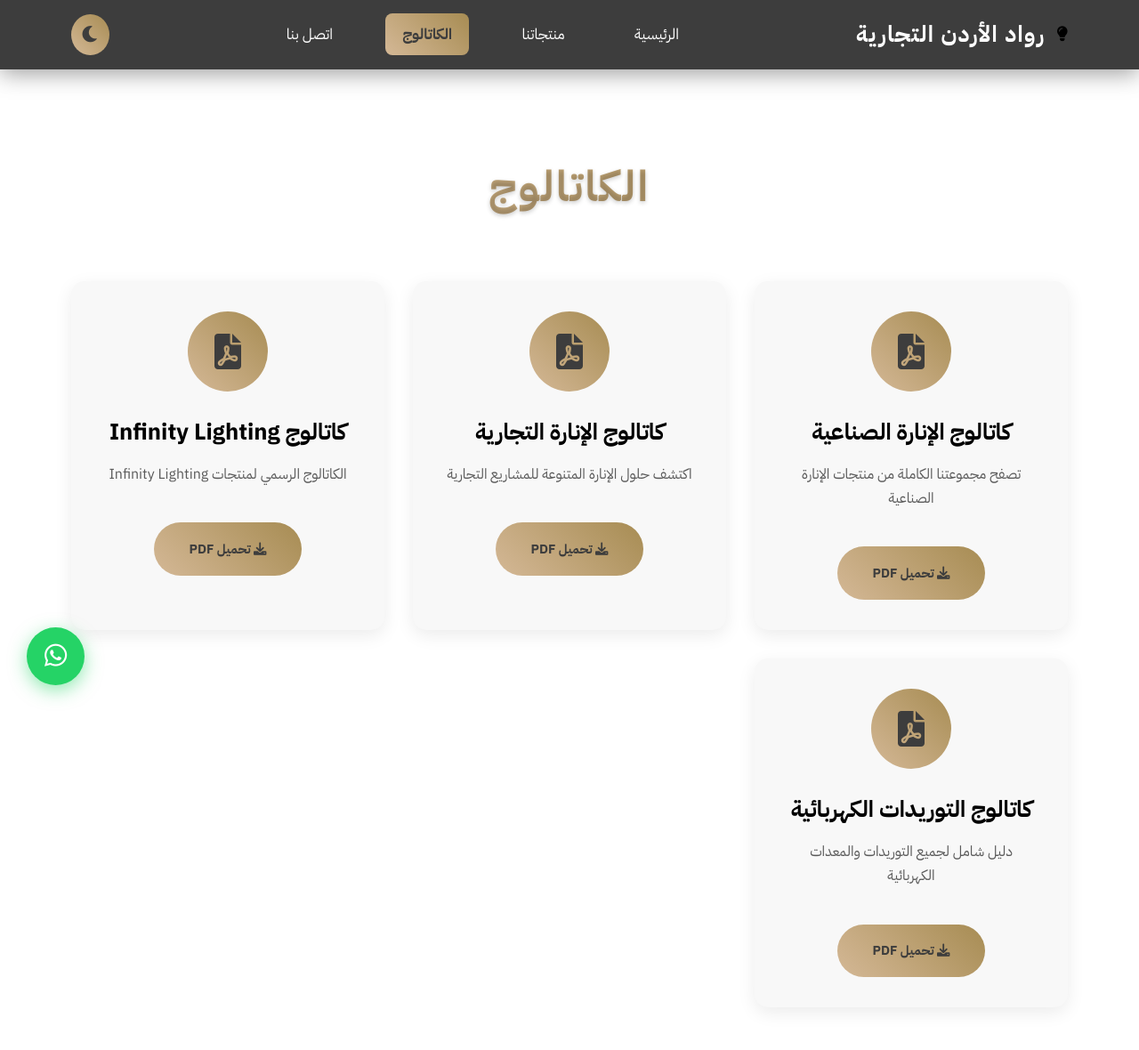
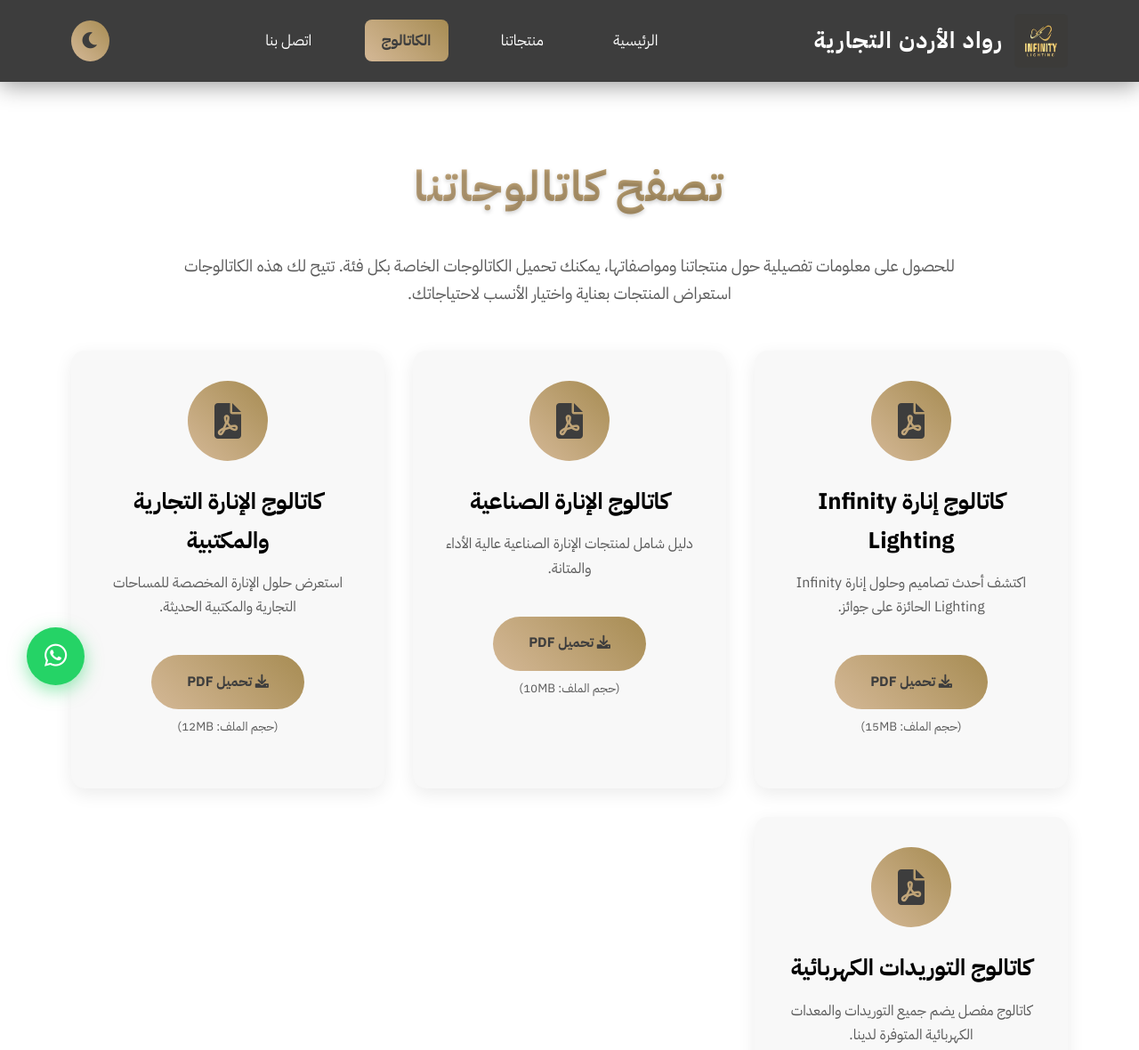
Before and after one commit to Awsafaneh/store, a plain HTML site: page catalog.html in a window 1280 px wide. Shown: the top 1180 px of the page at 89% size. Drawn offline with Linux system fonts and the light colour scheme.

Commit message:
Update catalog.html

```diff
--- a/catalog.html
+++ b/catalog.html
@@ -12,16 +12,14 @@
     <header class="header">
         <div class="nav-container">
             <div class="logo">
-                <div class="logo-icon">
-                    <i class="fas fa-lightbulb"></i>
-                </div>
+                <img src="inf.jpg" alt="Infinity Lighting Logo" class="logo-img">
                 <div class="logo-text">رواد الأردن التجارية</div>
             </div>
             <nav>
                 <ul class="nav-menu" id="navMenu">
                     <li><a href="index.html" class="nav-link">الرئيسية</a></li>
                     <li><a href="products.html" class="nav-link">منتجاتنا</a></li>
-                    <li><a href="catalog.html" class="nav-link active">الكاتالوج</a></li>
+                    <li><a href="catalog.html" class="nav-link">الكاتالوج</a></li>
                     <li><a href="contact.html" class="nav-link">اتصل بنا</a></li>
                 </ul>
             </nav>
@@ -39,54 +37,68 @@
     <main class="main-content">
         <section id="catalog" class="section active fade-in">
             <div class="container">
-                <h2 class="section-title">الكاتالوج</h2>
+                <h2 class="section-title">تصفح كاتالوجاتنا</h2>
+                <p style="text-align: center; max-width: 900px; margin: -2rem auto 3rem; font-size: 1.15rem; color: var(--dark-gray-text);">
+                    للحصول على معلومات تفصيلية حول منتجاتنا ومواصفاتها، يمكنك تحميل الكاتالوجات الخاصة بكل فئة.
+                    تتيح لك هذه الكاتالوجات استعراض المنتجات بعناية واختيار الأنسب لاحتياجاتك.
+                </p>
                 <div class="catalog-grid">
                     <div class="catalog-item">
                         <div class="product-icon">
                             <i class="fas fa-file-pdf"></i>
                         </div>
-                        <h3>كاتالوج الإنارة الصناعية</h3>
-                        <p>تصفح مجموعتنا الكاملة من منتجات الإنارة الصناعية</p>
-                        <a href="#" class="cta-button" style="margin-top: 1rem; font-size: 0.9rem;">
+                        <h3>كاتالوج إنارة Infinity Lighting</h3>
+                        <p>اكتشف أحدث تصاميم وحلول إنارة Infinity Lighting الحائزة على جوائز.</p>
+                        <a href="#" class="cta-button" style="margin-top: 1rem; font-size: 0.95rem;">
                             <i class="fas fa-download"></i> تحميل PDF
                         </a>
+                        <p style="font-size: 0.85rem; color: var(--dark-gray-text); margin-top: 0.5rem;">(حجم الملف: 15MB)</p>
                     </div>
                     <div class="catalog-item">
                         <div class="product-icon">
                             <i class="fas fa-file-pdf"></i>
                         </div>
-                        <h3>كاتالوج الإنارة التجارية</h3>
-                        <p>اكتشف حلول الإنارة المتنوعة للمشاريع التجارية</p>
-                        <a href="#" class="cta-button" style="margin-top: 1rem; font-size: 0.9rem;">
+                        <h3>كاتالوج الإنارة الصناعية</h3>
+                        <p>دليل شامل لمنتجات الإنارة الصناعية عالية الأداء والمتانة.</p>
+                        <a href="#" class="cta-button" style="margin-top: 1rem; font-size: 0.95rem;">
                             <i class="fas fa-download"></i> تحميل PDF
                         </a>
+                        <p style="font-size: 0.85rem; color: var(--dark-gray-text); margin-top: 0.5rem;">(حجم الملف: 10MB)</p>
                     </div>
                     <div class="catalog-item">
                         <div class="product-icon">
                             <i class="fas fa-file-pdf"></i>
                         </div>
-                        <h3>كاتالوج Infinity Lighting</h3>
-                        <p>الكاتالوج الرسمي لمنتجات Infinity Lighting</p>
-                        <a href="#" class="cta-button" style="margin-top: 1rem; font-size: 0.9rem;">
+                        <h3>كاتالوج الإنارة التجارية والمكتبية</h3>
+                        <p>استعرض حلول الإنارة المخصصة للمساحات التجارية والمكتبية الحديثة.</p>
+                        <a href="#" class="cta-button" style="margin-top: 1rem; font-size: 0.95rem;">
                             <i class="fas fa-download"></i> تحميل PDF
                         </a>
+                        <p style="font-size: 0.85rem; color: var(--dark-gray-text); margin-top: 0.5rem;">(حجم الملف: 12MB)</p>
                     </div>
                     <div class="catalog-item">
                         <div class="product-icon">
                             <i class="fas fa-file-pdf"></i>
                         </div>
                         <h3>كاتالوج التوريدات الكهربائية</h3>
-                        <p>دليل شامل لجميع التوريدات والمعدات الكهربائية</p>
-                        <a href="#" class="cta-button" style="margin-top: 1rem; font-size: 0.9rem;">
+                        <p>كاتالوج مفصل يضم جميع التوريدات والمعدات الكهربائية المتوفرة لدينا.</p>
+                        <a href="#" class="cta-button" style="margin-top: 1rem; font-size: 0.95rem;">
                             <i class="fas fa-download"></i> تحميل PDF
                         </a>
+                        <p style="font-size: 0.85rem; color: var(--dark-gray-text); margin-top: 0.5rem;">(حجم الملف: 8MB)</p>
                     </div>
                 </div>
+
+                <p style="text-align: center; margin-top: 4rem; font-size: 1.1rem; color: var(--dark-gray-text);">
+                    <i class="fas fa-exclamation-triangle" style="color: var(--gold); margin-left: 0.5rem;"></i>
+                    يرجى ملاحظة أن روابط "تحميل PDF" هي أمثلة فقط. يجب استبدالها بروابط مباشرة لملفات الـ PDF الحقيقية الخاصة بكاتالوجاتكم.
+                </p>
+
             </div>
         </section>
     </main>
 
-    <a href="https://wa.me/962791234567" class="whatsapp-btn" target="_blank">
+    <a href="https://wa.me/962791234567" class="whatsapp-btn" target="_blank" aria-label="WhatsApp Chat">
         <i class="fab fa-whatsapp"></i>
     </a>
 
```
